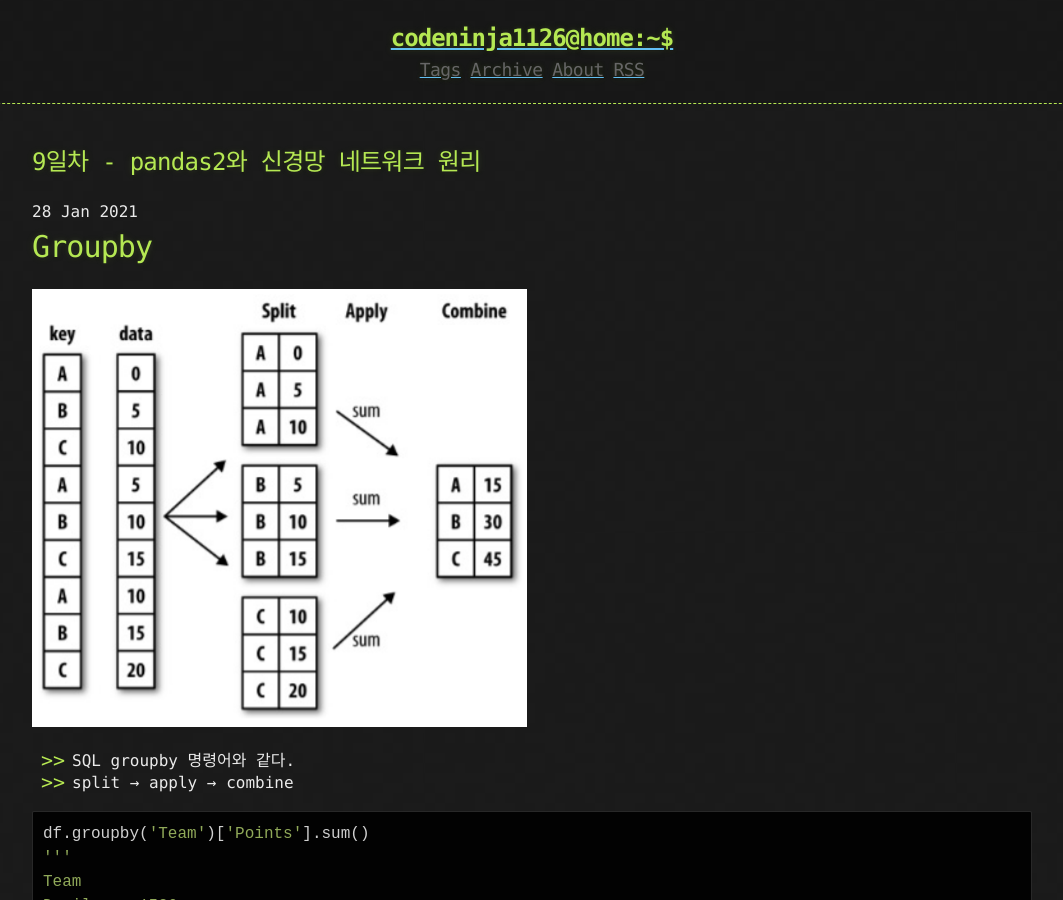
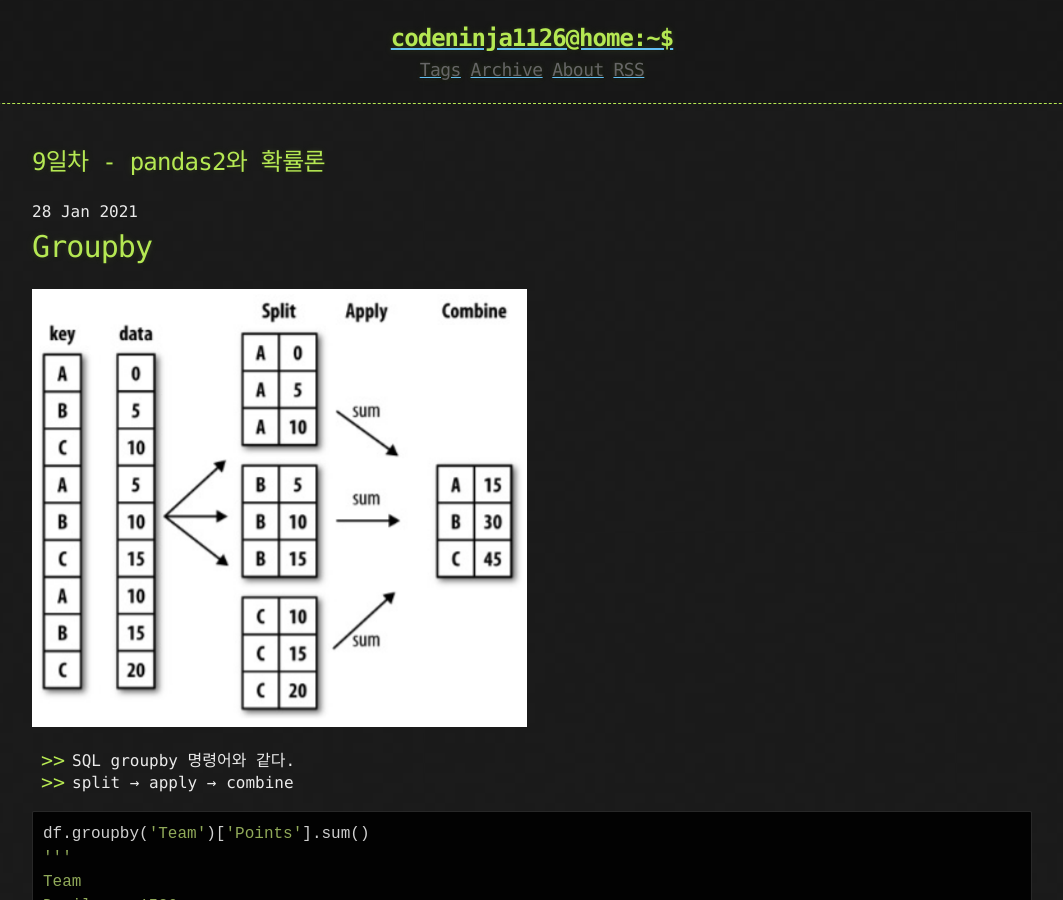
Before and after one commit to CodeNinja1126/CodeNinja1126.github.io, a Jekyll site: the page built from _posts/2021-01-28-023.md, in a window 1280 px wide and 900 px high. Shown: the whole window, without its empty margins (108-1171 px from the left). Built offline with Jekyll 4.4.1, drawn with Linux system fonts in a browser that asks for light colours; formulas are drawn with MathJax 3.

Commit message:
Update 2021-01-28-023.md

```diff
--- a/_posts/2021-01-28-023.md
+++ b/_posts/2021-01-28-023.md
@@ -1,5 +1,5 @@
 ---
-title: 9일차 - pandas2와 신경망 네트워크 원리
+title: 9일차 - pandas2와 확률론
 tags: [boostcamp]
 published: true
 use_math: true
```
